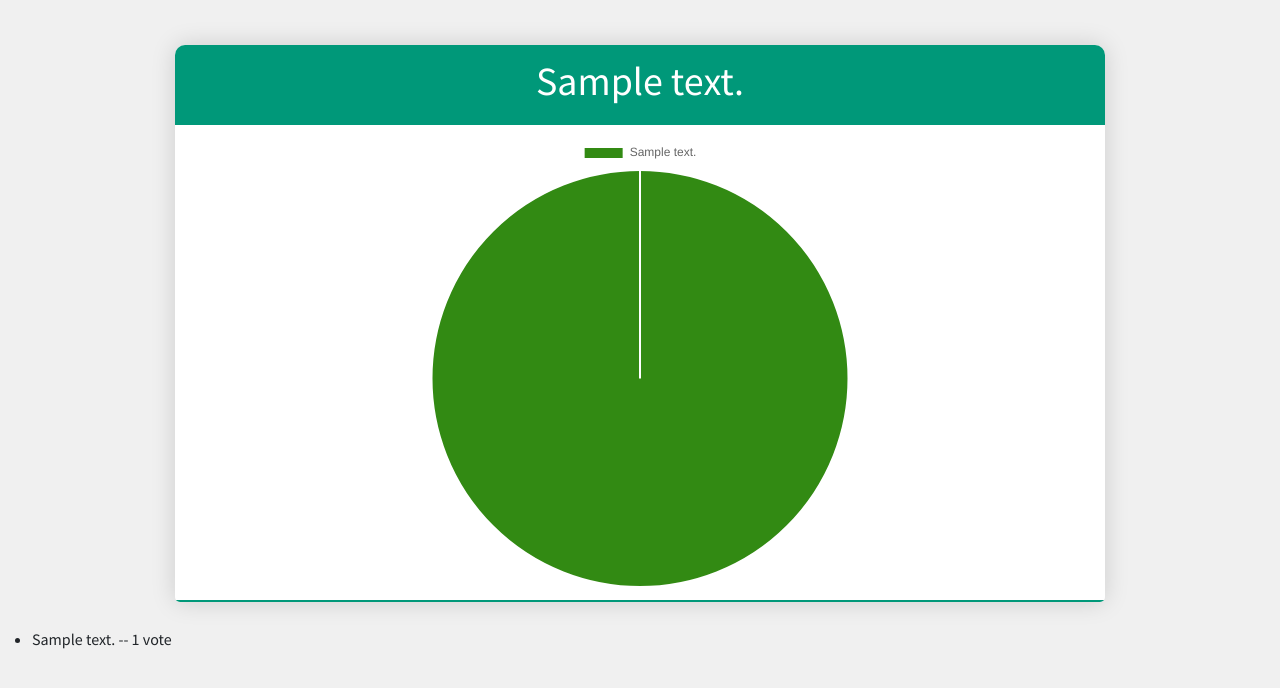
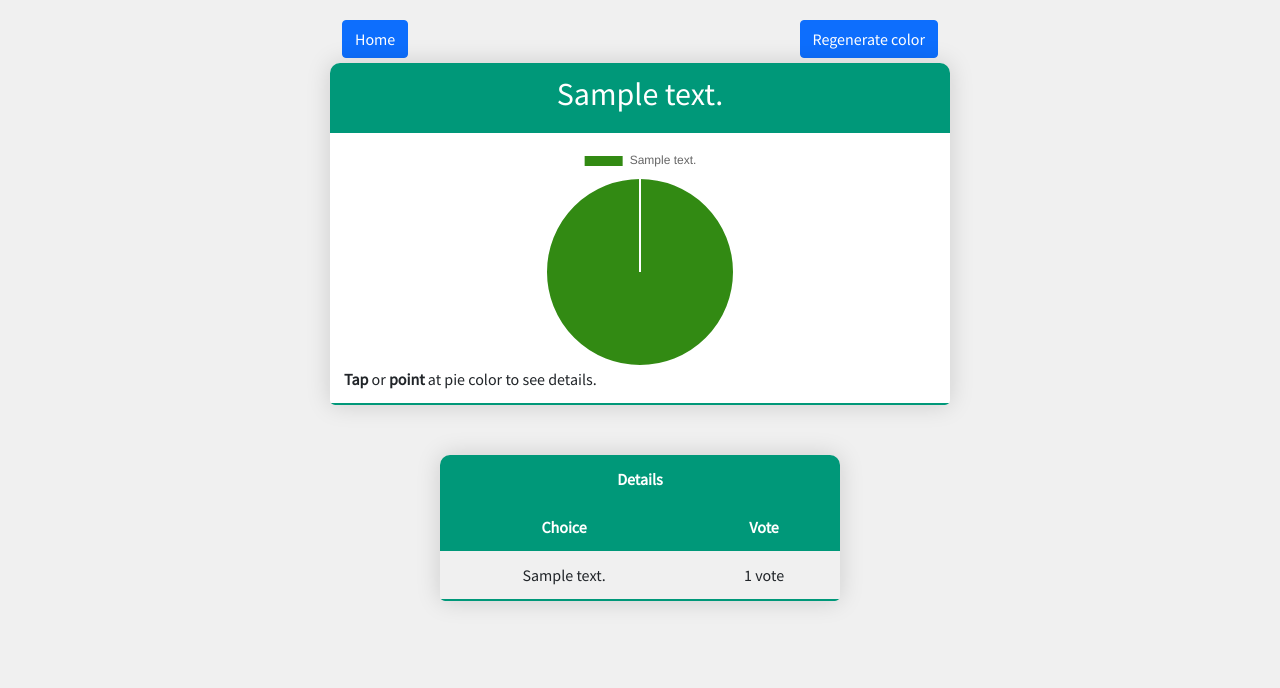
Before and after one commit to tboonma/ku-polls, a Django app: page /1/results in a window 1280 px wide. Shown: the top 688 px of the page. Run offline with Django 3.2, Linux system fonts and the light colour scheme; tables that the repository leaves empty hold one stand-in row (values such as "Sample post"); lists and menus that the app fills with data are empty; some libraries are stand-ins or nearby versions.

Commit message:
improve UI for all pages

```diff
--- a/polls/static/polls/css/main.css
+++ b/polls/static/polls/css/main.css
@@ -7,7 +7,7 @@ body {
 
 .content-table {
     border-collapse: collapse;
-    margin: 25px 0;
+    margin: 5px 0;
     min-width: 400px;
     border-radius: 10px 10px 5px 5px;
     overflow: hidden;
@@ -46,6 +46,13 @@ body {
     background-color: #009879;
 }
 
+@media screen and (max-width: 675px) {
+   #question-txt {
+       width: 100%;
+       text-align: center;
+   }
+}
+
 .vote-btn {
     background-color: #00587A;
     border: 1px solid #00587A;
--- a/polls/templates/polls/results.html
+++ b/polls/templates/polls/results.html
@@ -5,27 +5,52 @@
 {% endblock %}
 
 {% block main_content %}
-    <div class="d-flex align-items-center justify-content-center" style="padding: 20px 20px 0px 20px;">
-        <table class="content-table w-75" style="background-color: white;">
+    <div class="d-flex align-items-center justify-content-center" style="padding: 20px 20px 0 20px;">
+        <div class="row justify-content-between w-50">
+            <div class="col-6"><a class="home-btn btn btn-primary" href="/" role="button">Home</a></div>
+            <div class="col-6"><button class="btn btn-primary" onClick="window.location.reload();" style="float: right !important;">Regenerate color</button></div>
+        </div>
+    </div>
+    <div class="d-flex align-items-center justify-content-center" style="padding: 0 20px 0 20px;">
+        <table class="content-table w-50" style="background-color: white;">
             <thead>
             <tr>
-                <th class="text-center" colspan="3"><h1>{{ question.question_text }}</h1></th>
+                <th class="text-center"><h2>{{ question.question_text }}</h2></th>
             </tr>
             </thead>
             <tbody>
             <tr>
-                <td rowspan="{{ question.choice_set.all.count }}">
-                <canvas id="pie-chart"></canvas>
+                <td>
+                    <div class="w-100 d-flex align-items-center justify-content-center">
+                        <div class="w-75"><canvas id="pie-chart"></canvas></div>
+                    </div>
+                    <span><strong>Tap</strong> or <strong>point</strong> at pie color to see details.</span>
                 </td>
             </tr>
             </tbody>
         </table>
     </div>
-    <ul>
-        {% for choice in question.choice_set.all %}
-            <li>{{ choice.choice_text }} -- {{ choice.votes }} vote{{ choice.votes|pluralize }}</li>
-        {% endfor %}
-    </ul>
+    <div class="d-flex align-items-center justify-content-center" style="padding: 40px 20px 20px 20px;">
+        <table class="content-table w-25">
+            <thead>
+                <tr>
+                    <th class="text-center" colspan="2" style="font-size: 16px;">Details</th>
+                </tr>
+                <tr>
+                    <th class="text-center">Choice</th>
+                    <th class="text-center">Vote</th>
+                </tr>
+            </thead>
+            <tbody>
+                {% for choice in question.choice_set.all %}
+                <tr>
+                    <td class="text-center">{{ choice.choice_text }}</td>
+                    <td class="text-center">{{ choice.votes }} vote{{ choice.votes|pluralize }}</td>
+                </tr>
+                {% endfor %}
+            </tbody>
+        </table>
+    </div>
 
     <script src="https://cdn.jsdelivr.net/npm/chart.js@2.9.3/dist/Chart.min.js"></script>
     <script>
@@ -33,16 +58,16 @@
         function getColor() {
             var randomColor = Math.floor(Math.random()*16777215).toString(16);
             return "#" + randomColor;
-        };
-
+        }
+        {% for i in question.choice_set.all %}
+            colors.push(getColor());
+        {% endfor %}
         var config = {
             type: 'pie',
             data: {
                 datasets: [{
                     data: {{ data|safe }},
-                    backgroundColor: [
-                        getColor(), getColor(), getColor(), getColor(), getColor(),
-                    ],
+                    backgroundColor: colors,
                     label: 'Vote'
                 }],
                 labels: {{ labels|safe }}
```
Also changed, not shown: polls/templates/polls/details.html (+10 -3 lines), polls/templates/polls/index.html (+14 -9 lines).
